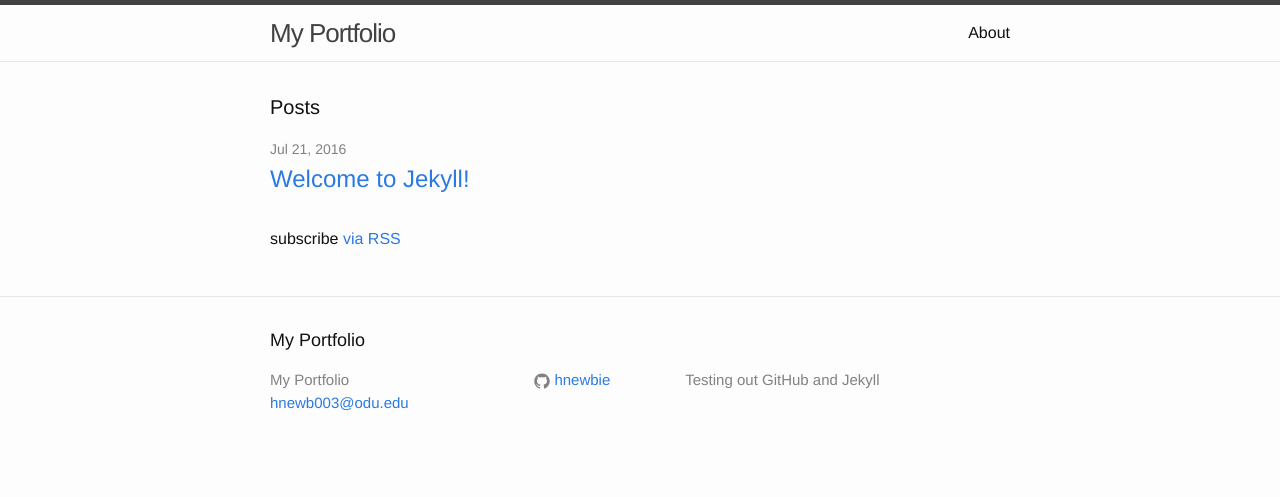
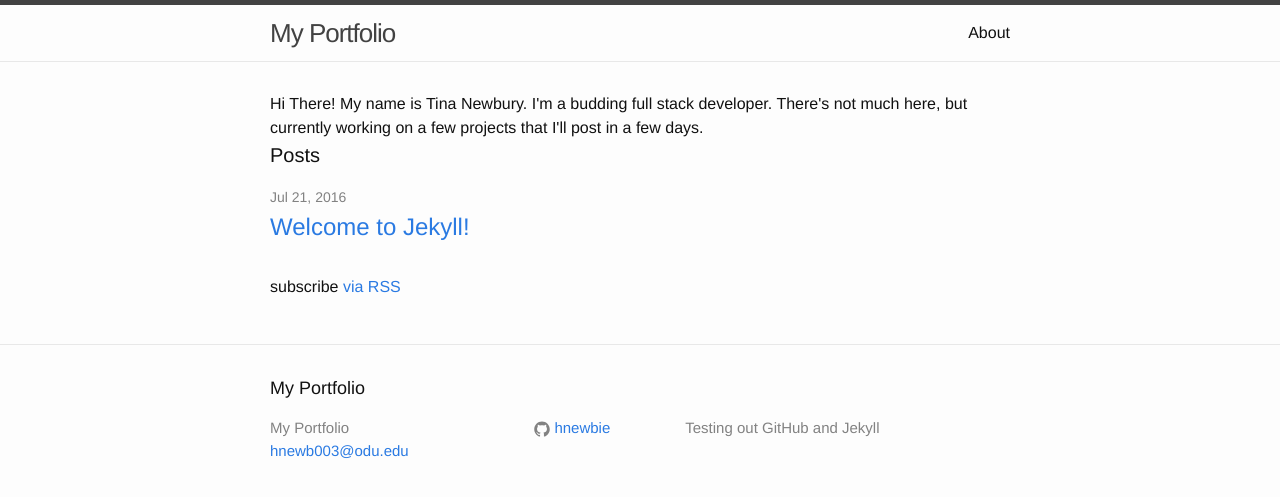
Before and after one commit to hnewbie/hnewbie.github.io, a Jekyll site: the page built from index.html, in a window 1280 px wide. Shown: the top 497 px of the page. Built offline with Jekyll 4.4.1, drawn with Linux system fonts in a browser that asks for light colours.

Commit message:
update index.html with some lines

```diff
--- a/index.html
+++ b/index.html
@@ -3,7 +3,7 @@ layout: default
 ---
 
 <div class="home">
-
+  Hi There! My name is Tina Newbury. I'm a budding full stack developer.  There's not much here, but currently working on a few projects that I'll post in a few days.
   <h1 class="page-heading">Posts</h1>
 
   <ul class="post-list">
```
